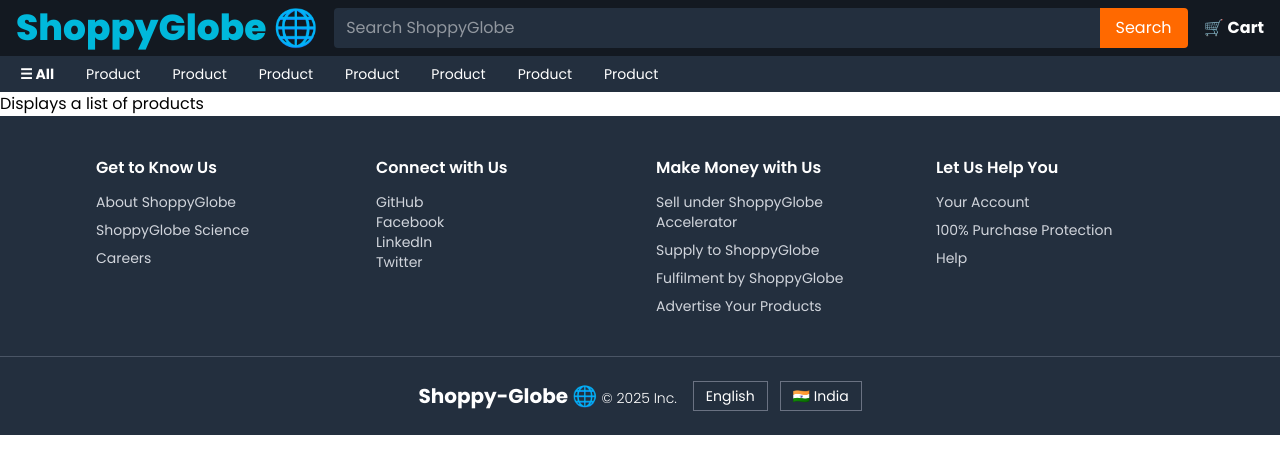
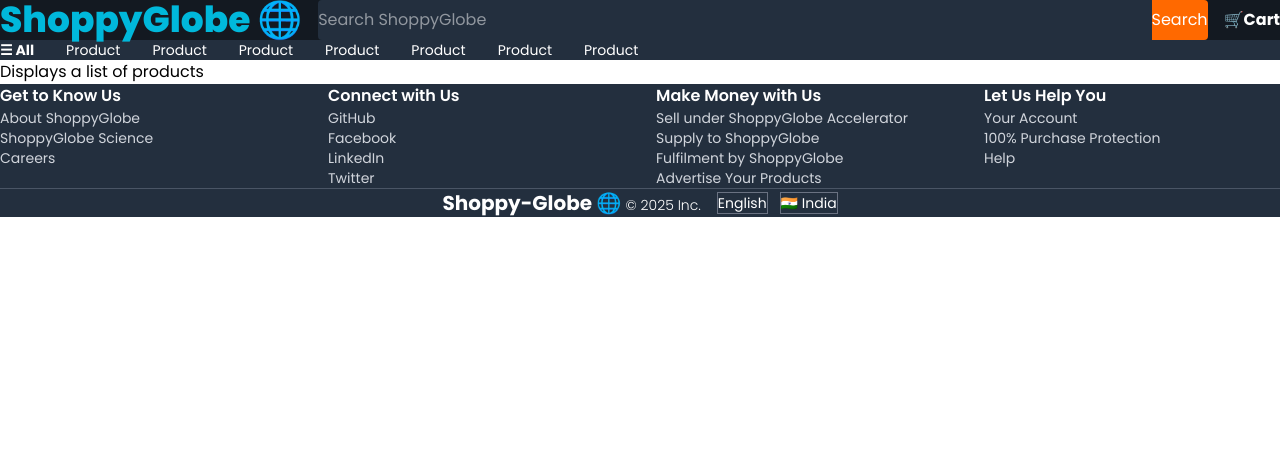
Before and after one commit to Tosif2230/ShoppyGlobe, a React (Vite) app: page / in a window 1280 px wide. Shown: the top 474 px of the page. Built offline with nearby package versions, Linux system fonts and the light colour scheme.

Commit message:
Routing Configure

```diff
--- a/src/App.jsx
+++ b/src/App.jsx
@@ -2,12 +2,13 @@ import React from "react";
 import Header from "./components/Header";
 import ProductList from "./components/ProductList";
 import Footer from "./components/Footer";
+import { Outlet } from "react-router-dom";
 
 function App() {
   return (
     <div>
       <Header />
-      <ProductList/>
+      <Outlet/>
       <Footer/>
     </div>
   );
--- a/src/index.css
+++ b/src/index.css
@@ -2,6 +2,8 @@
 
 /* font famaly poppins import */
 *{
+    margin: 0;
+    padding: 0;
     box-sizing: border-box;
     font-family: "Poppins", sans-serif;
 }
--- a/src/main.jsx
+++ b/src/main.jsx
@@ -1,10 +1,24 @@
-import { StrictMode } from 'react'
+
 import { createRoot } from 'react-dom/client'
 import './index.css'
 import App from "./App.jsx"
+import { createBrowserRouter, RouterProvider } from 'react-router-dom'
+import ProductList from './components/ProductList.jsx'
+
+
+const routes = createBrowserRouter([
+    {
+      path: "/",
+      element: <App/>,
+      children: [{
+        path: "/",
+        element: <ProductList/>
+      }
+    ]
+    }
+
+])
 
 createRoot(document.getElementById('root')).render(
-  <StrictMode>
-    <App />
-  </StrictMode>,
+  <RouterProvider router={routes}/>
 )
```
Also changed, not shown: src/Hooks/FetchProductDetail.js (added).
